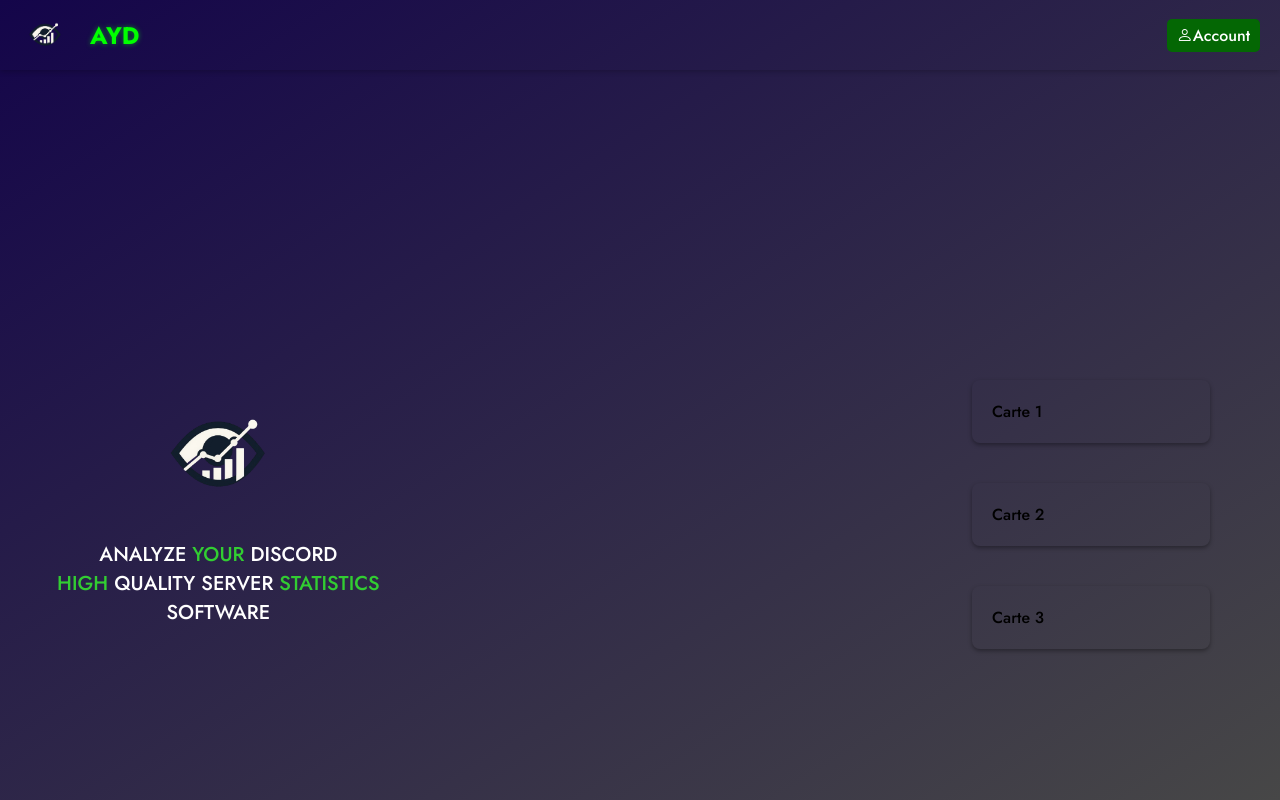
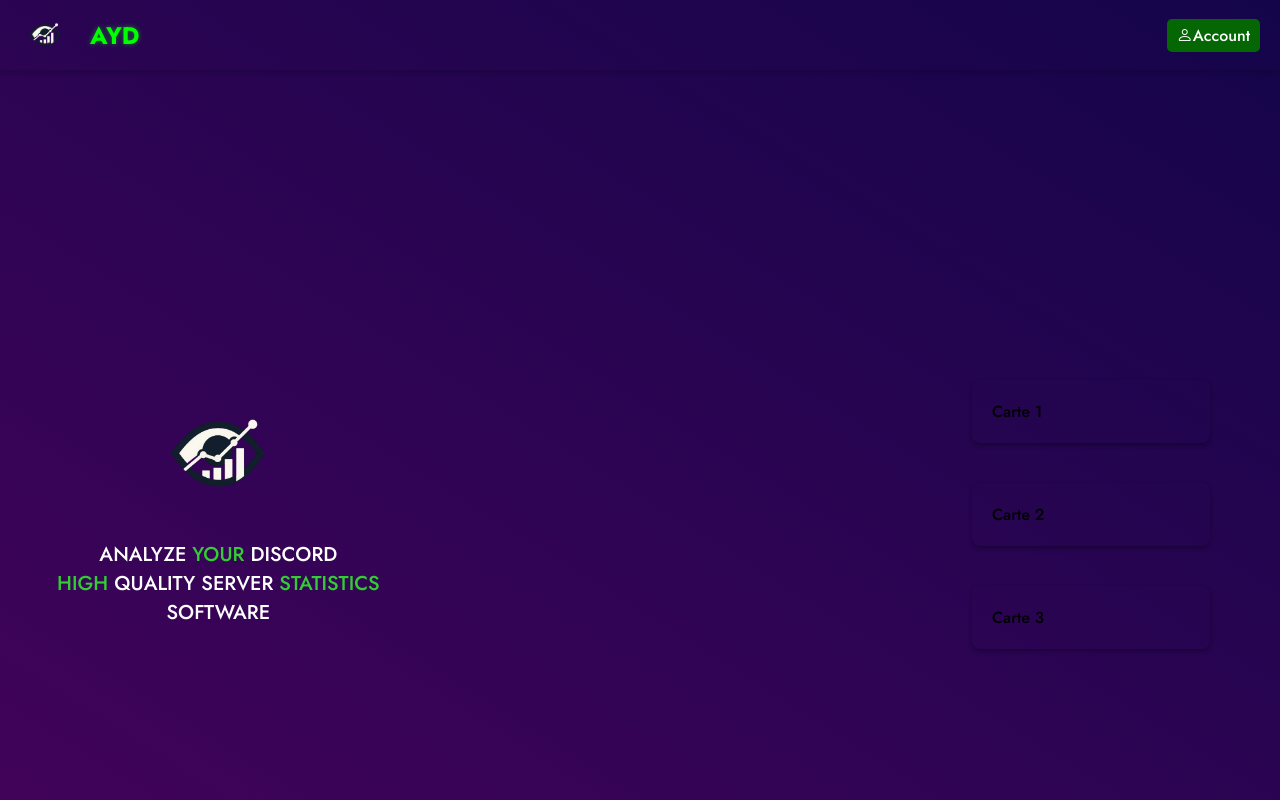
Before and after one commit to rammex666/WEB_SITE_ANALYSE_YOUR_DISCORD, a React (Create React App) app: page / in a window 1280 px wide. Built offline with nearby package versions, Linux system fonts and the light colour scheme; the HTML template or start-up script is replaced by a standard one; a web font is replaced by a local one.

Commit message:
Update App.css

```diff
--- a/src/style/App.css
+++ b/src/style/App.css
@@ -10,7 +10,7 @@ html, body, #root, .App {
   width: 100%;
   height: 100%;
   font-family: sans-serif;
-  background: linear-gradient(to bottom right, #14054a, #474747);
+  background: linear-gradient(to bottom left, #14054a, #41035a);
   position: relative;
   overflow-x : hidden;
   min-height: 100%;
```
